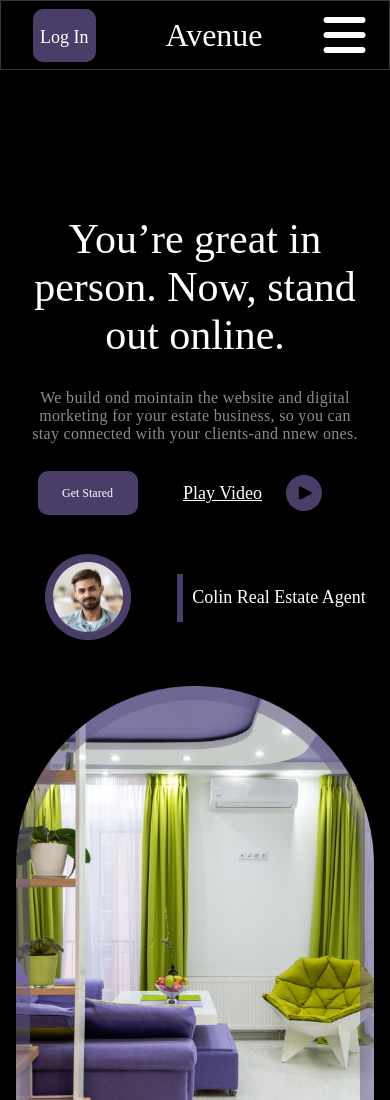
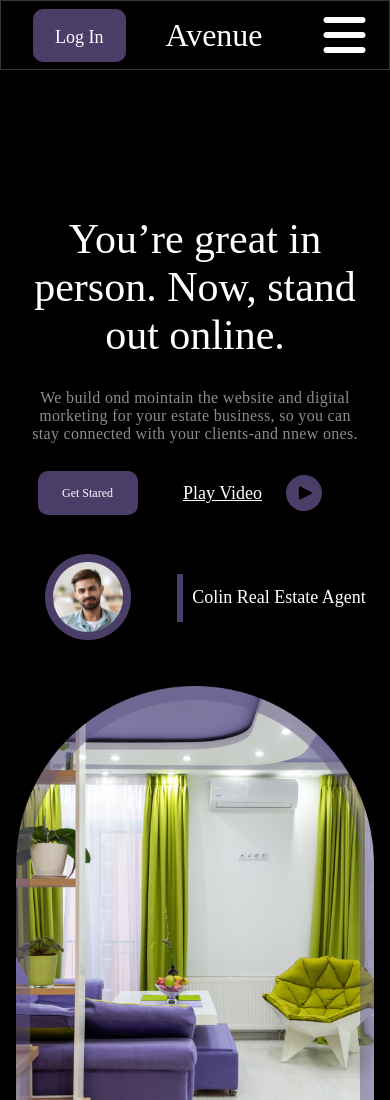
Before and after one commit to suxrob-03/Avenue, a plain HTML site: page index.html in a window 390 px wide. Shown: the top 1100 px of the page. Drawn offline with Linux system fonts and the light colour scheme.

Commit message:
button coment

```diff
--- a/sass/style.scss
+++ b/sass/style.scss
@@ -2507,7 +2507,7 @@ button {
             }
 
             button {
-                padding: 10px 5px;
+                padding: 10px 20px;
                 font-size: 24px;
                 position: absolute;
                 left: 32px;
@@ -2816,6 +2816,7 @@ button {
                                 display: block;
 
                                 button {
+                                    margin: 10px 50px;
                                     padding: 15px;
                                 }
                             }
```
Also changed, not shown: sass/style.css, 1 other file.
